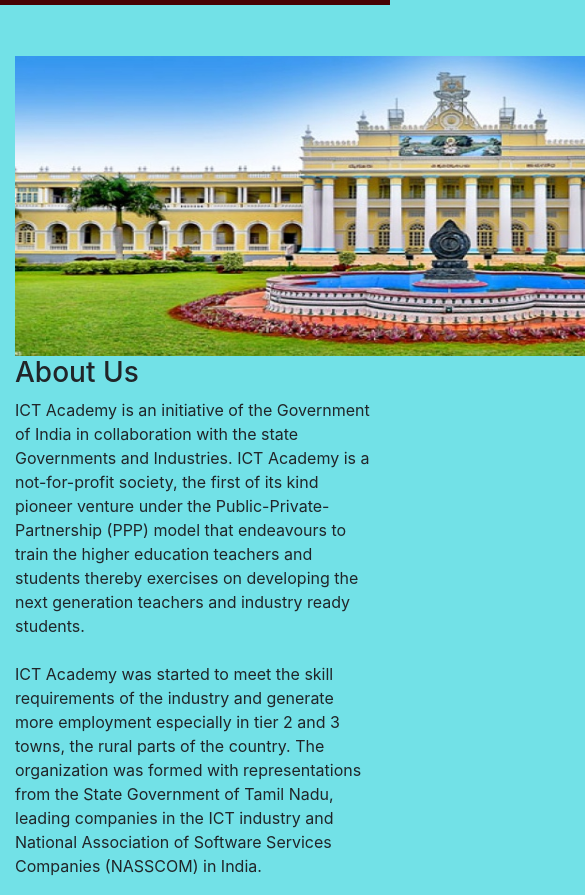
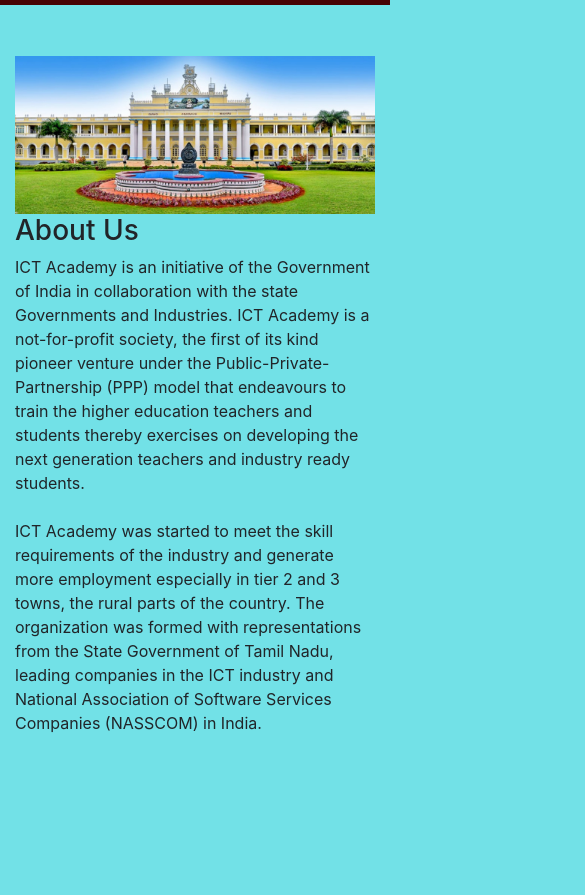
Before and after one commit to surajvn/Assignment_HTML, a plain HTML site: page index.html in a window 390 px wide. Shown: the part 91-986 px from the top of the page, 585 px wide, since content can reach past the window. After the commit the page ends 844 px from the top, so only its background shows below. Drawn offline with nearby package versions, Linux system fonts and the light colour scheme.

Commit message:
Made image responsive

```diff
--- a/index.html
+++ b/index.html
@@ -25,7 +25,7 @@
         <div class="col-sm-1"></div>
         <div class="col-sm-10">
            <div>
-           <img class="gap" src="crawfordhall.jpg" height="300px" width="900">
+           <img class="gap img-fluid" src="crawfordhall.jpg" height="300px" width="900" alt="Responsive image" >
            </div>
            <h3 margin-top="3px">About Us</h3>
            <p> ICT Academy is an initiative of the Government of India in collaboration with the state Governments and Industries. ICT Academy is a not-for-profit society, the first of its kind pioneer venture under the Public-Private-Partnership (PPP) model that endeavours to train the higher education teachers and students thereby exercises on developing the next generation teachers and industry ready students.
```
